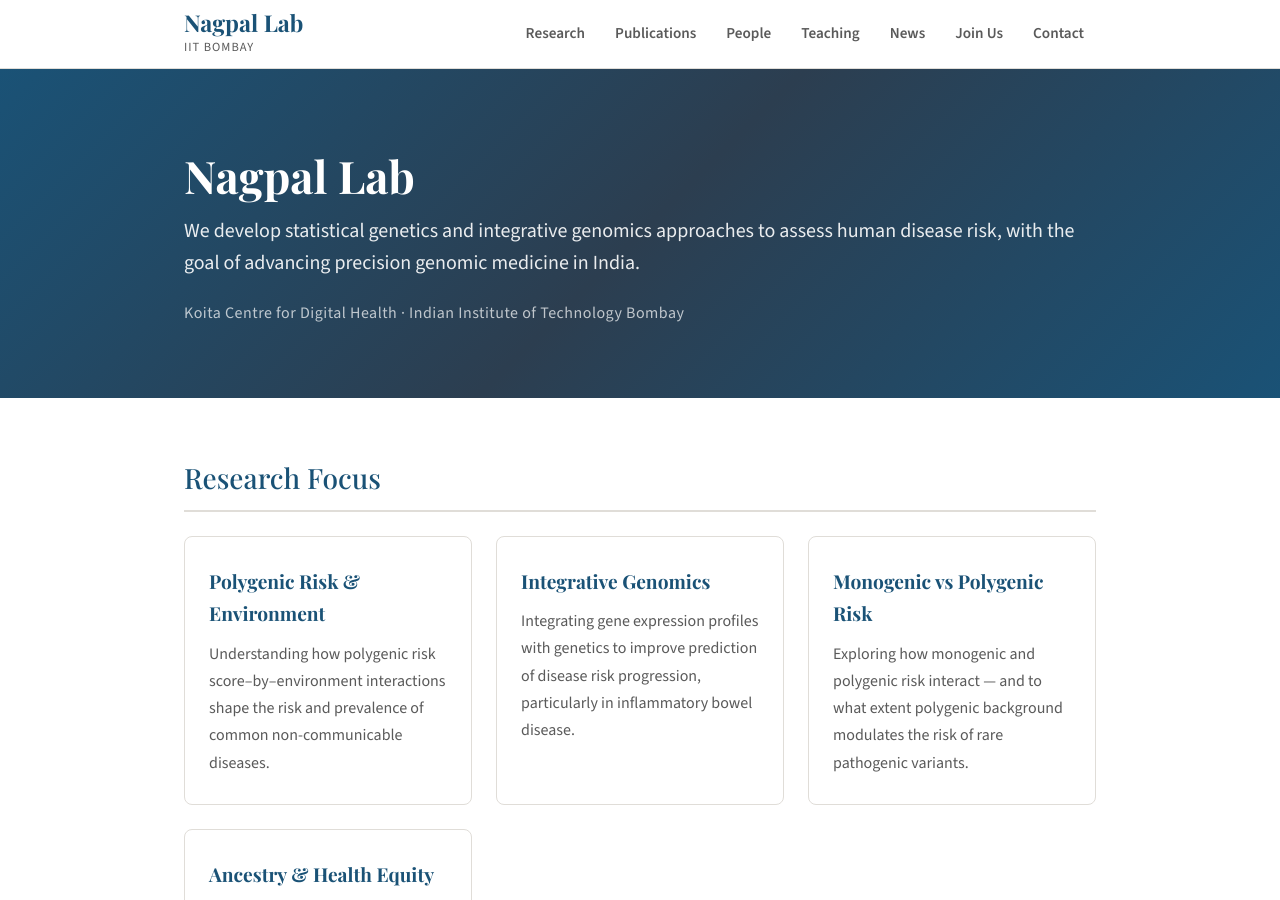
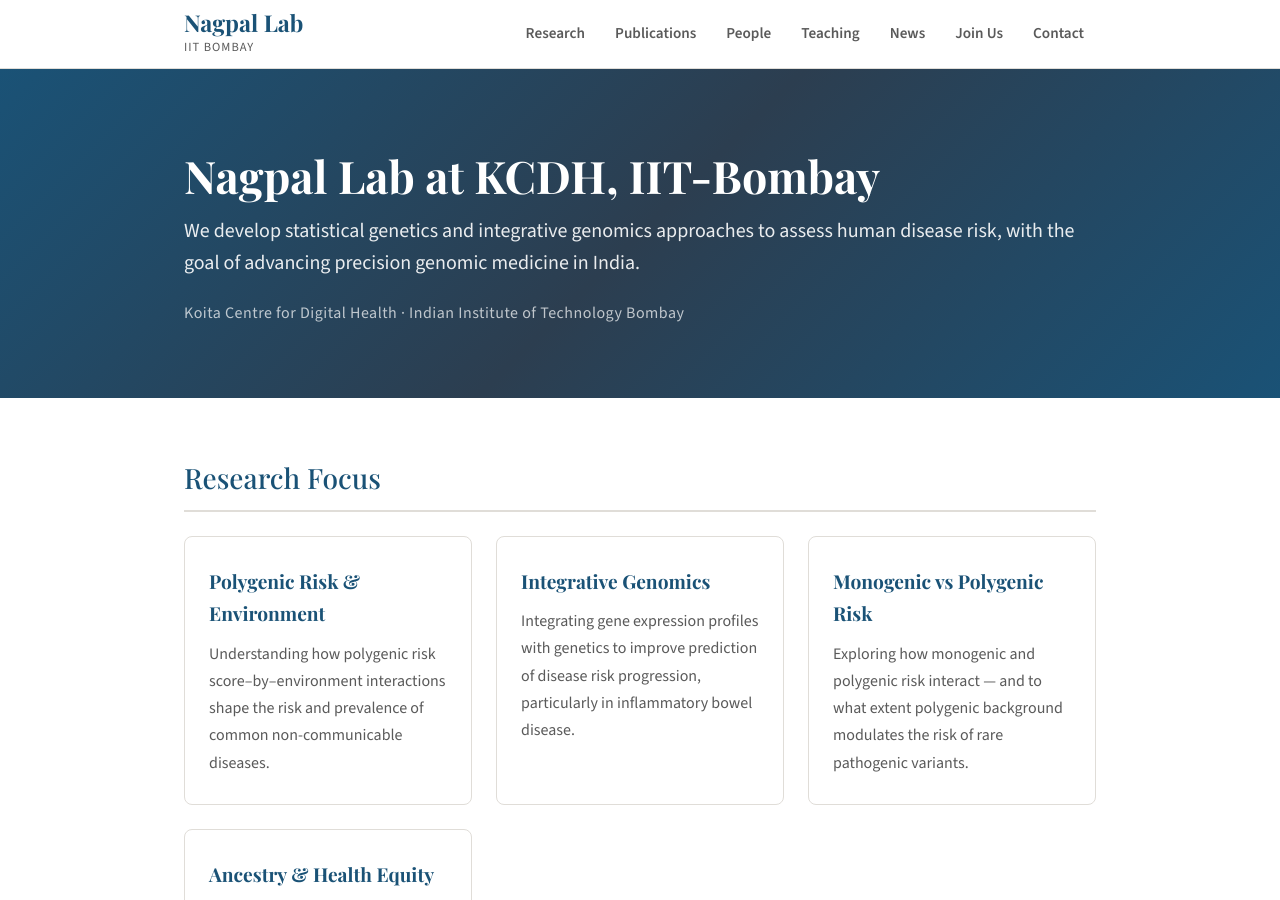
Before and after one commit to nagpallab/nagpallab.github.io, a Jekyll site: the page built from index.html, in a window 1280 px wide and 900 px high. Built offline with Jekyll 4.4.1, drawn with Linux system fonts in a browser that asks for light colours.

Commit message:
Update index.html

```diff
--- a/index.html
+++ b/index.html
@@ -6,7 +6,7 @@
 <section class="hero">
   <div class="container hero-inner">
     <div class="hero-text">
-      <h1>Nagpal Lab</h1>
+      <h1>Nagpal Lab at KCDH, IIT-Bombay</h1>
       <p class="hero-tagline">
         We develop statistical genetics and integrative genomics approaches to assess human disease risk, with the goal of advancing precision genomic medicine in India.
       </p>
```
